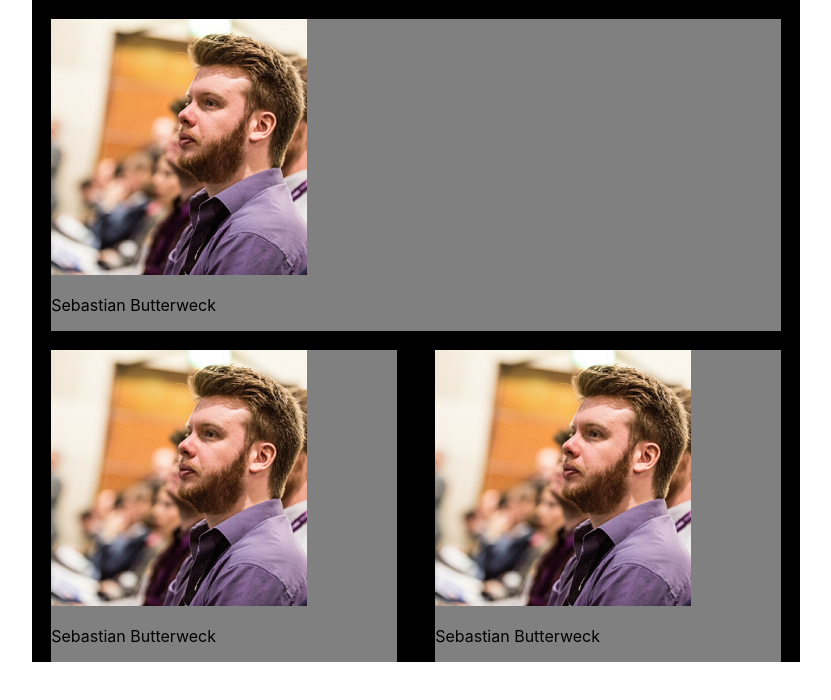
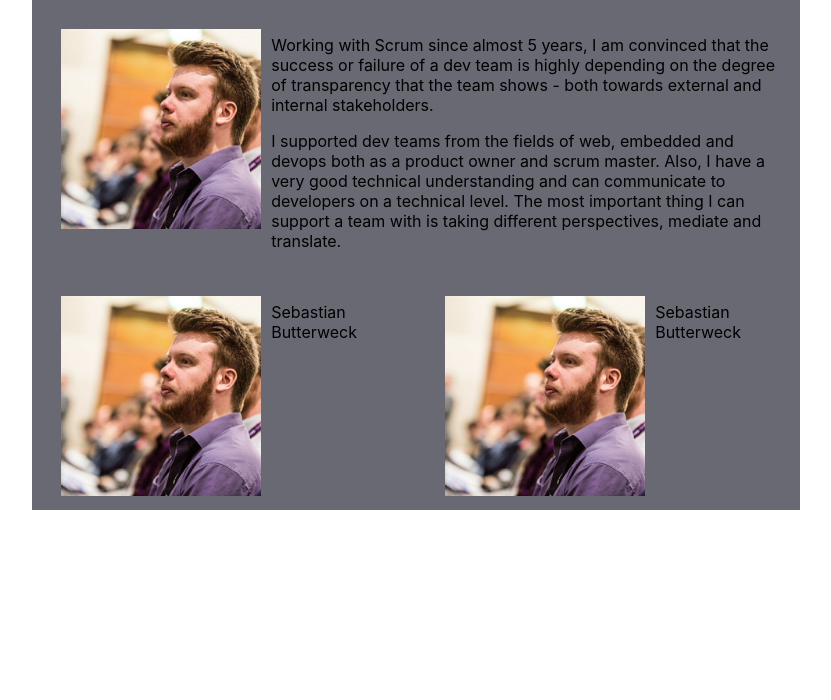
Before and after one commit to Butterweck/butt3rweck.com, a React (Create React App) app: page / in a window 1280 px wide. Shown: the top 700 px of the page, without its empty margins (224-1055 px from the left). Built offline with nearby package versions, Linux system fonts and the light colour scheme.

Commit message:
text right to img, img smaller, changed bg color

```diff
--- a/src/App.css
+++ b/src/App.css
@@ -2,11 +2,11 @@
   position: absolute;
   width: 60%;
   left: 20%;
-  background-color: black;
+  background-color: rgb(104, 105, 114);
 }
 
 .All {
-  background-color: grey;
+  background-color: rgb(104, 105, 114);
   top: 1%;
   float: left;
   height: auto;
@@ -24,6 +24,16 @@
 }
 
 .Image {
-  max-width: 100%;
+  max-width: 200px;
+  width: auto;
   height: auto;
 }
+
+.Header-Image {
+  float: left;
+  margin: 10px;
+}
+
+.Header-Text {
+  display: inline;
+}
--- a/src/App.js
+++ b/src/App.js
@@ -1,5 +1,4 @@
 import React, { Component } from "react";
-import logo from "./imgs/profile.jpg";
 import "./App.css";
 import { Header } from "./components/Header";
 import { Offers } from "./components/Offers";
--- a/src/components/Header.js
+++ b/src/components/Header.js
@@ -5,11 +5,25 @@ import "../App.css";
 export class Header extends Component {
   render() {
     return (
-      <div class="All Full">
-        <header>
-          <img src={logo} class="Image" alt="logo" />
-          <p>Sebastian Butterweck</p>
-        </header>
+      <div class="All Full Header">
+        <div class="Header-Image">
+          <img class="Image" src={logo} alt="logo" />
+        </div>
+        <div class="Header-Text">
+          <p>
+            Working with Scrum since almost 5 years, I am convinced that the
+            success or failure of a dev team is highly depending on the degree
+            of transparency that the team shows - both towards external and
+            internal stakeholders.
+          </p>
+          <p>
+            I supported dev teams from the fields of web, embedded and devops
+            both as a product owner and scrum master. Also, I have a very good
+            technical understanding and can communicate to developers on a
+            technical level. The most important thing I can support a team with
+            is taking different perspectives, mediate and translate.
+          </p>
+        </div>
       </div>
     );
   }
--- a/src/components/Offers.js
+++ b/src/components/Offers.js
@@ -6,10 +6,12 @@ export class Offers extends Component {
   render() {
     return (
       <div class="All Half">
-        <header>
-          <img src={logo} class="Image" alt="logo" />
-          <p>Sebastian Butterweck</p>
-        </header>
+          <div class="Header-Image">
+            <img class="Image" src={logo} alt="logo" />
+          </div>
+          <div class="Header-Text">
+            <p>Sebastian Butterweck</p>
+          </div>
       </div>
     );
   }
```
